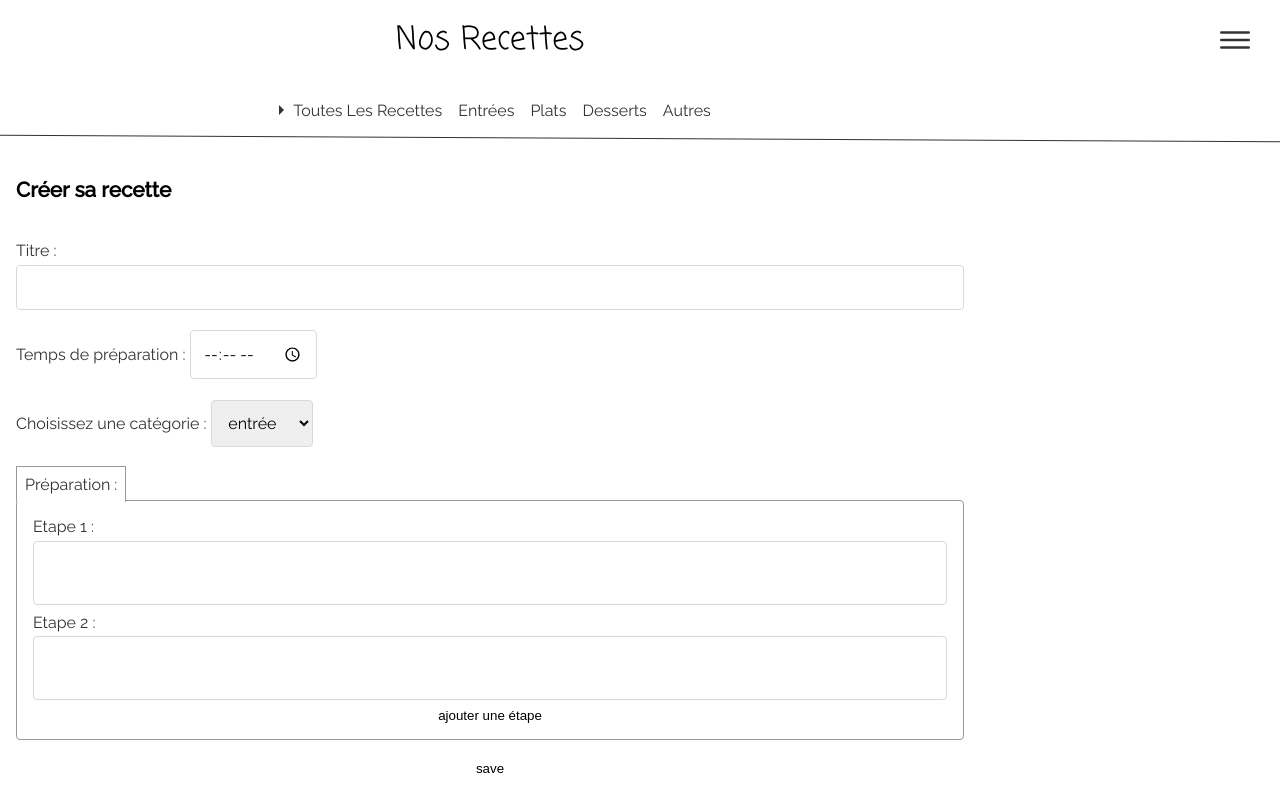
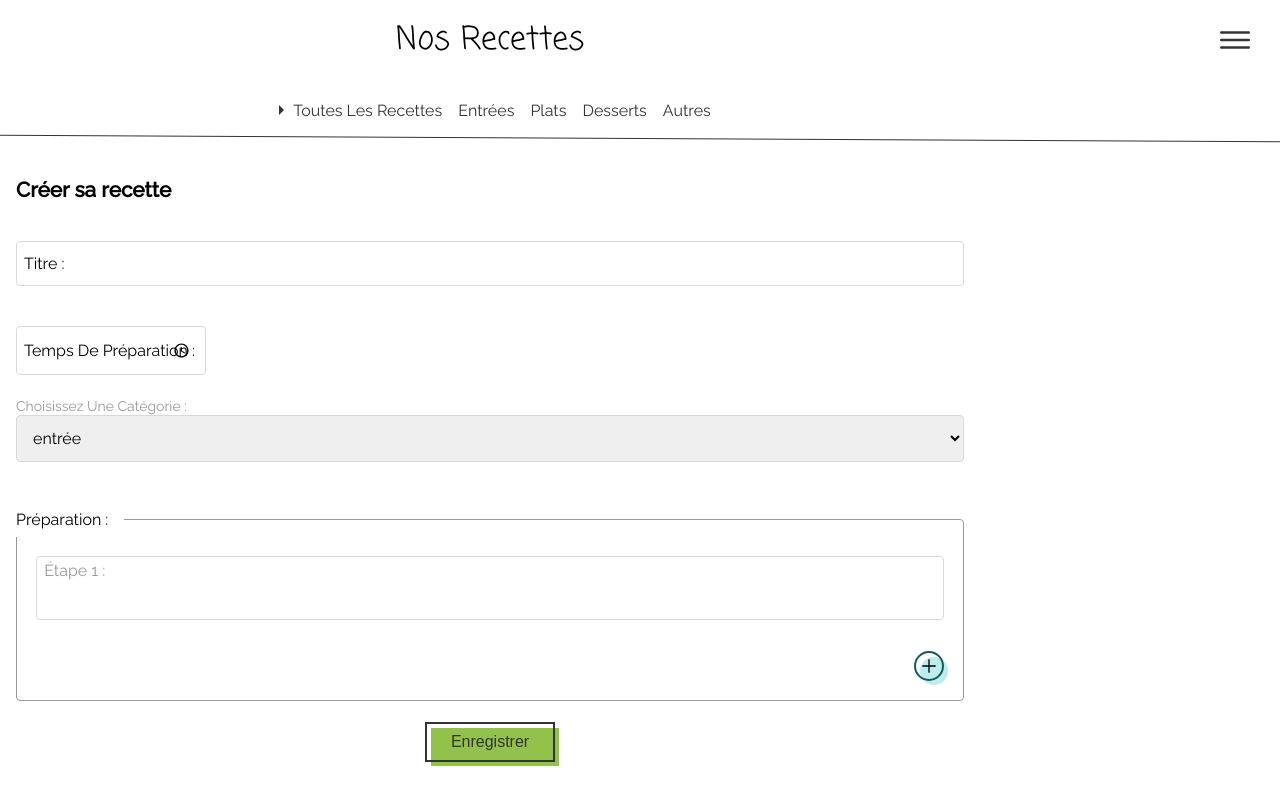
Before and after one commit to Sunpadow54/Nos-Recettes, a React (Create React App) app in the folder nos-recettes-front/: page /create in a window 1280 px wide. Built offline with nearby package versions, Linux system fonts and the light colour scheme.

Commit message:
Style (form recipe) : modify style of create recipe form

```diff
--- a/nos-recettes-front/src/components/Inputs/Input.js
+++ b/nos-recettes-front/src/components/Inputs/Input.js
@@ -19,7 +19,6 @@ function Input(props) {
 
 	return (
 		<div className={`input-group input-group--${formType}`}>
-			<label className="input-group__label">{label}</label>
 			{(() => {
 				switch (formType) {
 					case "input":
@@ -59,6 +58,8 @@ function Input(props) {
 						return null;
 				}
 			})()}
+
+			<label className="input-group__label">{label}</label>
 		</div>
 	);
 }
--- a/nos-recettes-front/src/components/Inputs/input.scss
+++ b/nos-recettes-front/src/components/Inputs/input.scss
@@ -6,28 +6,74 @@
 @use "../../style/sass/mixins" as m;
 
 .input-group {
-	@include m.flex(column);
-	gap: 0.3rem;
+	position: relative;
+	margin-bottom: 1.2rem;
 
-	&--time,
-	&--select {
-		@include m.flex(row, v.$default, v.$default, center);
-		input,
-		option {
-			width: auto;
+	&__label {
+		@include m.position(absolute, 0, v.$default, v.$default, 0.5rem);
+		@include m.flex(v.$default, v.$default, v.$default, center);
+		transition: all 0.5s ease-in-out;
+		padding: 0.3rem 0;
+		height: 100%;
+		text-transform: capitalize;
+	}
+	&__control {
+		width: 100%;
+		border: 1px solid v.$color-lightgrey;
+		padding: 12px;
+		border-radius: 4px;
+		font-size: 1rem;
+		font-family: "Raleway";
+
+		&:focus ~ label,
+		&:valid ~ label {
+			top: -2rem;
+			left: 0;
+			font-size: 14px;
+			color: v.$color-grey;
 		}
 	}
-	&--textarea {
-		textarea {
-			resize: none;
+}
+
+.input-group--input {
+	label {
+		@include m.flex(v.$default, v.$default, v.$default, center);
+		height: 100%;
+	}
+	input {
+		width: 100%;
+		&:focus ~ label,
+		&:valid ~ label {
+			top: -2rem;
 		}
 	}
+}
 
-	&__label {
-		color: v.$color-darkgrey;
-		word-wrap: no-wrap;
+.input-group--textarea {
+	label {
+		align-items: flex-start;
+		color: v.$color-grey;
 	}
-	&__control {
-		@include m.form-control;
+	textarea {
+		resize: none;
+		&:focus ~ label,
+		&:valid ~ label {
+			top: -1.5rem;
+		}
 	}
 }
+
+.input-group--time {
+	width: 190px;
+	input {
+		color: transparent;
+		text-align: center;
+		&:focus,
+		&:valid {
+			color: black;
+		}
+	}
+	label {
+		z-index: -1;
+	}
+}
--- a/nos-recettes-front/src/components/Sidebar/sidebar.scss
+++ b/nos-recettes-front/src/components/Sidebar/sidebar.scss
@@ -18,13 +18,13 @@
 		color: v.$color-darkgrey;
 	}
 	&--show {
-		color: rgba(255,255,255,0.8);
+		color: rgba(255, 255, 255, 0.8);
 	}
 }
 
 .sidebar {
 	@include m.position(fixed, 0, 0, 0, 0);
-	background:no-repeat url("../../style/images/sidebar3.png");
+	background: no-repeat url("../../style/images/sidebar3.png");
 	background-size: 100% 100vh;
 	z-index: 1;
 	transition: all 0.2s ease-in-out;
@@ -35,10 +35,10 @@
 	}
 	&__title {
 		padding: 5rem 0;
-		margin:auto;
+		margin: auto;
 		max-width: 180px;
 		font: 700 2.1em cabin;
-		color:white;
+		color: white;
 	}
 	&__nav {
 		position: relative;
@@ -56,46 +56,26 @@
 }
 
 .sidebar__link {
-	@include m.flex(v.$default, v.$default, space-between, center);
-	@include m.position(relative);
-	gap: 1rem;
+	@include m.brand-btn(100%, 4rem, rgba(255, 255, 255, 0.8), space-between);
 	max-width: 200px;
-	width: 100%;
-	height: 4rem;
 	margin: auto;
 	margin-bottom: 1rem;
 	padding: 0 1rem;
-	/* @include m.border(v.$default, rgba(255,255,255,0.8), 2px); */
 	text-transform: capitalize;
 	font: 1.5em crayon;
 	line-height: 1.4rem;
-	transition: all 0.17s ease-in-out;
-    color: white;
-
+	color: white;
 
 	svg {
 		font-size: 25px;
 		margin-right: 0.5rem;
-	}
-	&:after {
-		@include m.before-after();
-		@include m.position(absolute, 5px, v.$default, v.$default, 5px);
-		width: calc(100% + 2px);
-		height: calc(100% + 2px);
-		z-index: -1;
-		transition: all 0.12s ease-in-out;
-		opacity: 0.6;
 	}
 }
 
 // border of buttons
 // colors of buttons
 @for $i from 1 to 4 {
-    .sidebar__nav > li:nth-child(#{$i}) > a:after {
-        background-color: nth(v.$sidebar-btn-color, $i);
-    }
-	.sidebar__nav > li:nth-child(#{$i}) > a {
-		/* @include m.funky-border(#{$i}); */
-        @include m.border(v.$default, rgba(255,255,255,0.8), 2px);
+	.sidebar__nav > li:nth-child(#{$i}) > a:after {
+		background-color: nth(v.$sidebar-btn-color, $i);
 	}
 }
--- a/nos-recettes-front/src/pages/Home/CreateRecipe/CreateRecipe.js
+++ b/nos-recettes-front/src/pages/Home/CreateRecipe/CreateRecipe.js
@@ -1,6 +1,8 @@
 import { useState } from "react";
 /* Import Style */
 import "./createRecipe.scss";
+/* Import Icons */
+import { GrAdd } from "react-icons/gr";
 /* Import Components */
 import Input from "../../../components/Inputs/Input";
 
@@ -8,7 +10,7 @@ function CreateRecipe() {
 	const [formValues, setFormValues] = useState({
 		title: "",
 		duration: "",
-		preparation: ["", ""],
+		preparation: [""],
 		category: "",
 	});
 
@@ -72,8 +74,8 @@ function CreateRecipe() {
 				/>
 			))}
 
-			<fieldset className="form__group">
-				<legend className="input-group__label"> Préparation : </legend>
+			<fieldset className="form-group">
+				<legend className="form-group__legend"> Préparation : </legend>
 
 				{formValues.preparation.map((step, i) => (
 					<Input
@@ -81,17 +83,22 @@ function CreateRecipe() {
 						onChange={handleInputChange}
 						value={step}
 						id={i}
-						label={`Etape ${i + 1} :`}
+						label={`étape ${i + 1} :`}
 						type="textarea"
 						name="preparation"
 					/>
 				))}
 
-				<button onClick={handleAddStep}>ajouter une étape</button>
+				<button className="form-group__btn" onClick={handleAddStep}>
+					<GrAdd />
+					<span className="form-group__btn--label">
+						Ajouter une étape
+					</span>
+				</button>
 			</fieldset>
 
-			<button form="create" type="submit">
-				save
+			<button form="create" type="submit" className="form__submit-btn">
+				Enregistrer
 			</button>
 		</form>
 	);
--- a/nos-recettes-front/src/pages/Home/CreateRecipe/createRecipe.scss
+++ b/nos-recettes-front/src/pages/Home/CreateRecipe/createRecipe.scss
@@ -8,22 +8,80 @@
 .form {
 	@include m.flex(column);
 	gap: 1.3rem;
-	&__group {
+
+	&-group {
 		border: 1px solid v.$color-grey;
 		border-radius: 4px;
-		padding: 1rem;
+		padding: 1.2rem;
 		@include m.flex(column);
-		position: relative;
 		gap: 0.5rem;
-		margin-top: 2rem;
-		legend {
-			position: absolute;
-			top: -2.2rem;
-			left: -1px;
-			padding: 0.5rem;
-			border: 1px solid v.$color-grey;
-			border-bottom: none;
+		&__legend {
+			padding: 0.5rem 1rem 0.5rem 0;
 			background-color: white;
+			margin-left: calc(-1.2rem - 1px);
+			text-transform: capitalize;
+		}
+		&__btn {
+			@include m.brand-btn(30px, 30px, v.$color-blue);
+			align-self: flex-end;
+			line-height: 30px;
+			border-radius: 50%;
+			transition: all 0.2s cubic-bezier(0.68, -0.55, 0.265, 1.55);
+
+			&::after {
+				background-color: lighten(v.$color-blue, 50%);
+				border-radius: 50%;
+			}
+
+			svg {
+				font-size: 1rem;
+			}
+
+			&--label {
+				@include m.position(absolute, 0, 38px, 0);
+				@include m.flex(v.$default, v.$default, space-between, center);
+				border-radius: 5px;
+				border: 1px solid v.$color-lightgrey;
+				white-space: nowrap;
+				width: 125px;
+				padding-left: 9px;
+				color: v.$color-blue;
+				background-color: lighten(v.$color-blue, 70%);
+				border: 1px solid v.$color-grey;
+				transform: translateX(134px);
+				opacity: 0;
+				transition: all 0.3s cubic-bezier(0.68, -0.55, 0.265, 1.55);
+
+				&::after {
+					content: "";
+					transform: rotate(45deg);
+					margin-right: -4px;
+					height: 7px;
+					width: 7px;
+					background-color: inherit;
+					border: 1px solid v.$color-grey;
+					border-bottom: none;
+					border-left: none;
+				}
+			}
+
+			&:hover &--label {
+				transform: translateX(0);
+				opacity: 1;
+				transition: all 0.3s cubic-bezier(0.68, -0.55, 0.265, 1.55);
+			}
+		}
+	}
+
+	&__submit-btn {
+		align-self: center;
+		@include m.brand-btn(130px, 40px, v.$color-darkgrey);
+		font-size: 1rem;
+		/* padding: 0.8rem 1rem; */
+		color: v.$color-darkgrey;
+		&::after {
+			background-color: v.$color-green;
+			opacity: 1;
 		}
 	}
 }
--- a/nos-recettes-front/src/style/sass/_mixins.scss
+++ b/nos-recettes-front/src/style/sass/_mixins.scss
@@ -1,7 +1,7 @@
 // -----------------------------------------------------------
 /*  MIXINS */
 // -----------------------------------------------------------
-@use './variables' as v;
+@use "./variables" as v;
 
 // ------------ FLEXBOX Mixins
 
@@ -68,17 +68,17 @@
 	}
 }
 
-@mixin funky-border($style, $color:rgba(255,255,255,0.8)) {
+@mixin funky-border($style, $color: rgba(255, 255, 255, 0.8)) {
 	border: solid $color;
-	@if($style == '1') {
+	@if ($style == "1") {
 		border-width: 3px 4px 3px 5px;
-  		border-radius: 95% 4% 92% 5%/4% 95% 6% 95%;
+		border-radius: 95% 4% 92% 5%/4% 95% 6% 95%;
 	}
-	@if($style == '2') {
+	@if ($style == "2") {
 		border-width: 3px 3px 5px 5px;
 		border-radius: 4% 95% 6% 95%/95% 4% 92% 5%;
 	}
-	@if($style == '3') {
+	@if ($style == "3") {
 		border-width: 5px 3px 3px 5px;
 		border-radius: 95% 4% 97% 5%/4% 94% 3% 95%;
 	}
@@ -94,7 +94,7 @@
 
 // ------------ PSEUDO-ELEMENT Mixins
 @mixin before-after {
-	content:"";
+	content: "";
 	display: block;
 }
 
@@ -114,17 +114,30 @@
 		width: calc(100% - v.$sidebar-size);
 		transition: transform 0.4s ease-in-out;
 		&--grow {
-
-			transform: translateX(calc(v.$sidebar-size / 2 ));
+			transform: translateX(calc(v.$sidebar-size / 2));
 		}
 	}
 }
 
-
-@mixin form-control() {
-    border: 1px solid v.$color-lightgrey;
-    padding: 12px;
-    border-radius: 4px;
-    font-size: 1rem;
-    font-family: 'Raleway';
+@mixin brand-btn($width, $height, $border-color, $flex-content: center) {
+	position: relative;
+	@include flex(v.$default, v.$default, $flex-content, center);
+	gap: 1rem;
+	width: $width;
+	height: $height;
+	border: 2px solid $border-color;
+	transition: all 0.17s ease-in-out;
+	&::after {
+		@include before-after();
+		@include position(absolute, 4px, v.$default, v.$default, 4px);
+		width: calc(100% + 2px);
+		height: calc(100% + 2px);
+		z-index: -1;
+		opacity: 0.6;
+		transition: all 0.17s ease-in-out;
+	}
+	&:hover::after {
+		top: 0;
+		left: 0;
+	}
 }
```
